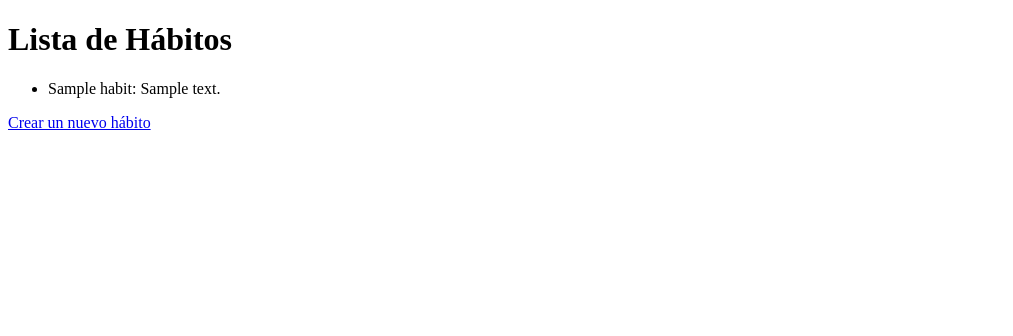
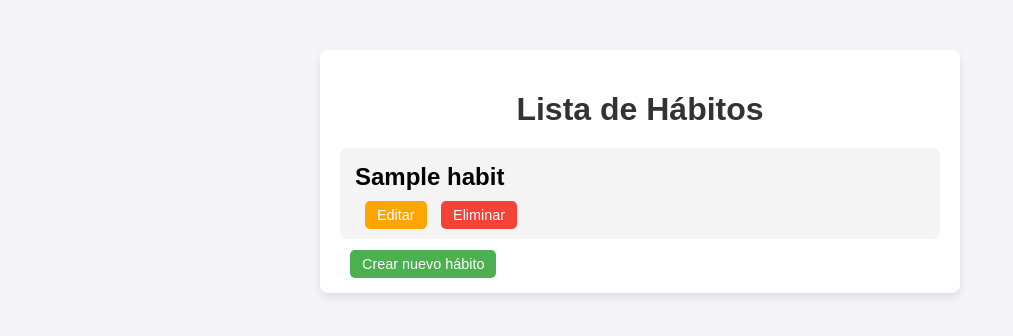
Before and after one commit to Vania-0731/examen_01, a Django app: page / in a window 1280 px wide. Shown: the top 336 px of the page, without its empty margins (0-1013 px from the left). Run offline with Django 5.2, Linux system fonts and the light colour scheme; tables that the repository leaves empty hold one stand-in row (values such as "Sample post").

Commit message:
Página de lista de hábitos y creación de hábitos terminada

```diff
--- a/Aplicacion_de_Habitos/Habitos/templates/habitos/habit_list.html
+++ b/Aplicacion_de_Habitos/Habitos/templates/habitos/habit_list.html
@@ -1,15 +1,34 @@
+{% load static %}
 <!DOCTYPE html>
-<html>
+<html lang="es">
 <head>
+    <meta charset="UTF-8">
+    <meta name="viewport" content="width=device-width, initial-scale=1.0">
     <title>Lista de Hábitos</title>
+    <link rel="stylesheet" href="{% static 'css/styles.css' %}">
 </head>
 <body>
-    <h1>Lista de Hábitos</h1>
-    <ul>
-        {% for habit in habits %}
-            <li>{{ habit.name }}: {{ habit.description }}</li>
-        {% endfor %}
-    </ul>
-    <a href="{% url 'habit_create' %}">Crear un nuevo hábito</a>
+    <div class="container">
+        <h1>Lista de Hábitos</h1>
+        <ul class="habit-list">
+            {% for habit in habits %}
+                <li class="habit-item">
+                    <div class="habit-header">
+                        <span class="habit-name">{{ habit.name }}</span>
+                    </div>
+                    <div class="habit-description">
+                        <p>{{ habit.description }}</p>
+                    </div>
+                    <div class="habit-actions">
+                        <a href="{% url 'edit_habit' pk=habit.pk %}" class="btn edit-btn">Editar</a>
+                        <a href="{% url 'delete_habit' pk=habit.pk %}" class="btn delete-btn" onclick="return confirm('¿Estás seguro de que quieres eliminar este hábito?');">Eliminar</a>
+                    </div>
+                </li>
+            {% empty %}
+                <p>No tienes hábitos registrados. <a href="{% url 'create_habit' %}" class="btn create-btn">Crea uno ahora</a>.</p>
+            {% endfor %}
+        </ul>
+        <a href="{% url 'create_habit' %}" class="btn create-btn">Crear nuevo hábito</a>
+    </div>
 </body>
 </html>
--- a/Aplicacion_de_Habitos/Habitos/urls.py
+++ b/Aplicacion_de_Habitos/Habitos/urls.py
@@ -3,5 +3,7 @@ from . import views
 
 urlpatterns = [
     path('', views.habit_list, name='habit_list'),
-    path('crear/', views.habit_create, name='habit_create'),  # Cambié de 'create_habit' a 'habit_create'
+    path('crear/', views.habit_create, name='create_habit'),
+    path('editar/<int:pk>/', views.habit_edit, name='edit_habit'),
+    path('eliminar/<int:pk>/', views.habit_delete, name='delete_habit'),
 ]
--- a/Aplicacion_de_Habitos/Habitos/views.py
+++ b/Aplicacion_de_Habitos/Habitos/views.py
@@ -1,4 +1,4 @@
-from django.shortcuts import render, redirect
+from django.shortcuts import render, redirect, get_object_or_404
 from .models import Habit
 from .forms import HabitForm
 
@@ -6,7 +6,7 @@ def habit_list(request):
     habits = Habit.objects.all()
     return render(request, 'habitos/habit_list.html', {'habits': habits})
 
-def habit_create(request):  # Cambié de 'create_habit' a 'habit_create'
+def habit_create(request):
     if request.method == 'POST':
         form = HabitForm(request.POST)
         if form.is_valid():
@@ -15,3 +15,22 @@ def habit_create(request):  # Cambié de 'create_habit' a 'habit_create'
     else:
         form = HabitForm()
     return render(request, 'habitos/habit_form.html', {'form': form})
+
+def habit_delete(request, pk):
+    habit = get_object_or_404(Habit, pk=pk)
+    habit.delete()
+    return redirect('habit_list')
+
+
+def habit_edit(request, pk):
+    habit = get_object_or_404(Habit, pk=pk)
+
+    if request.method == 'POST':
+        form = HabitForm(request.POST, instance=habit)
+        if form.is_valid():
+            form.save()
+            return redirect('habit_list')
+    else:
+        form = HabitForm(instance=habit)
+
+    return render(request, 'habitos/habit_form.html', {'form': form})
--- a/Aplicacion_de_Habitos/static/css/styles.css
+++ b/Aplicacion_de_Habitos/static/css/styles.css
@@ -0,0 +1,161 @@
+/* Estilos generales */
+body {
+    font-family: Arial, sans-serif;
+    background-color: #f4f4f9;
+    margin: 0;
+    padding: 0;
+}
+
+/* Contenedor principal */
+.container {
+    width: 80%;
+    max-width: 600px;
+    margin: 50px auto;
+    padding: 20px;
+    background-color: white;
+    box-shadow: 0 4px 8px rgba(0, 0, 0, 0.1);
+    border-radius: 8px;
+}
+
+/* Título */
+h1 {
+    text-align: center;
+    color: #333;
+    font-size: 2em;
+    margin-bottom: 20px;
+}
+
+/* Estilo para la lista de hábitos */
+.habit-list {
+    list-style-type: none;
+    padding: 0;
+}
+
+.habit-item {
+    background-color: #f4f4f4;
+    padding: 15px;
+    margin: 10px 0;
+    border-radius: 8px;
+    display: flex;
+    flex-direction: column;
+    align-items: flex-start;
+}
+
+.habit-header {
+    display: flex;
+    justify-content: space-between;
+    width: 100%;
+    align-items: center;
+}
+
+.habit-name {
+    font-size: 1.5em;
+    font-weight: bold;
+}
+
+.habit-description {
+    margin-top: 10px;
+    font-size: 1em;
+    color: #555;
+    display: none;
+}
+
+.habit-actions {
+    margin-top: 15px;
+}
+
+.btn {
+    padding: 6px 12px;
+    text-decoration: none;
+    border-radius: 5px;
+    font-size: 0.9em;
+    margin-left: 10px;
+    cursor: pointer;
+    transition: background-color 0.3s;
+}
+
+.create-btn {
+    background-color: #4CAF50;
+    color: white;
+}
+
+.create-btn:hover {
+    background-color: #45a049;
+}
+
+.edit-btn {
+    background-color: #FFA500;
+    color: white;
+}
+
+.edit-btn:hover {
+    background-color: #ff8c00;
+}
+
+.delete-btn {
+    background-color: #f44336;
+    color: white;
+}
+
+.delete-btn:hover {
+    background-color: #e53935;
+}
+
+.toggle-btn {
+    background-color: #007BFF;
+    color: white;
+    font-size: 1.1em;
+    border: none;
+    cursor: pointer;
+}
+
+.toggle-btn:hover {
+    background-color: #0056b3;
+}
+
+/* Si se desea que al hacer hover se muestre la descripción, podemos usar esta clase */
+.habit-item:hover .habit-description {
+    display: block;
+}
+
+/* Estilo para el formulario */
+form {
+    display: flex;
+    flex-direction: column;
+}
+
+form p {
+    margin-bottom: 15px;
+}
+
+input[type="text"],
+textarea {
+    padding: 10px;
+    font-size: 1em;
+    border: 1px solid #ccc;
+    border-radius: 5px;
+    margin-bottom: 20px;
+    width: 100%;
+}
+
+input[type="text"]:focus,
+textarea:focus {
+    border-color: #4CAF50;
+}
+
+/* Botón de envío */
+.btn.submit-btn {
+    background-color: #4CAF50;
+    color: white;
+    padding: 12px;
+    font-size: 1.1em;
+    text-align: center;
+    border-radius: 5px;
+    cursor: pointer;
+    transition: background-color 0.3s;
+    width: 100%;
+}
+
+.btn.submit-btn:hover {
+    background-color: #45a049;
+}
```
Also changed, not shown: Aplicacion_de_Habitos/Aplicacion_de_Habitos/settings.py (+8 -0 lines), Aplicacion_de_Habitos/Habitos/templates/habitos/create_habit.html (deleted, +0 -14 lines), Aplicacion_de_Habitos/Habitos/templates/habitos/habit_form.html (+14 -8 lines).
